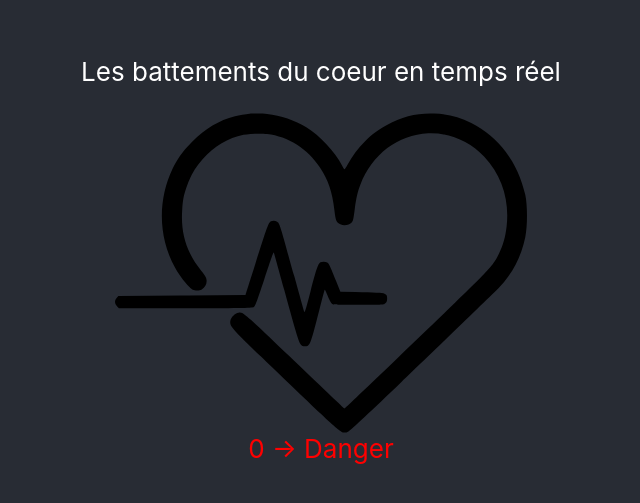
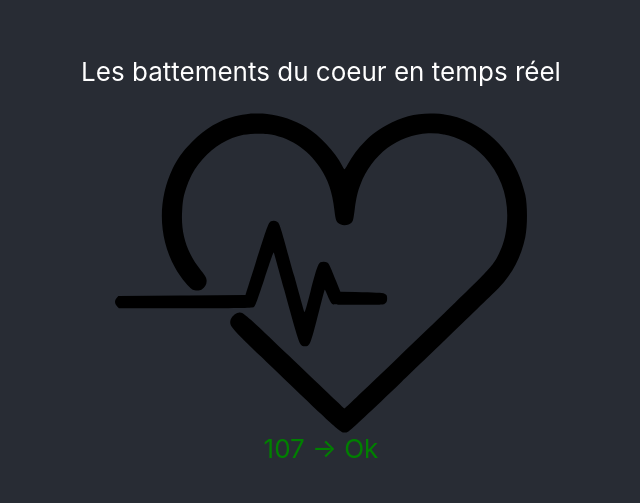
Before and after one commit to ClemenceDelestre/IOT, a React (Create React App) app: page / in a window 1280 px wide. Shown: the part 153-656 px from the top of the page, without its empty margins (319-959 px from the left). Built offline with nearby package versions, Linux system fonts and the light colour scheme.

Commit message:
useState ok

```diff
--- a/src/App.css
+++ b/src/App.css
@@ -29,11 +29,11 @@
 }
 
 .pbBpm {
-  color : red
+  color: red;
 }
 
 .bpmOk {
-  color : green
+  color: green;
 }
 /*@keyframes App-logo-spin {
   from {
--- a/src/App.js
+++ b/src/App.js
@@ -1,23 +1,23 @@
 import logo from './heartrate.svg';
 import './App.css';
 import Heartrate from './compenents/Heartrate';
-import { useEffect } from 'react';
+import { useEffect, useState } from 'react';
 
 function App() {
-  let rythmeCardiaque = 0;
+  const [rythCardiaque, setRythCardiaque] = useState(0);
 
   useEffect(() => {
     setInterval(() => {
-      rythmeCardiaque = 40 + Math.floor(Math.random() * (200 - 40));
+      setRythCardiaque(40 + Math.floor(Math.random() * (200 - 40)));
     }, 4000); //délai d'exécution du callback
-  },[]) //UseEffect est appelé que quand le composant est crée
+  }, []); //UseEffect est appelé que quand le composant est crée
 
   return (
     <div className="App">
       <header className="App-header">
         <p>Les battements du coeur en temps réel</p>
         <img src={logo} className="App-logo" alt="logo" />
-        <Heartrate data={rythmeCardiaque} />
+        <Heartrate data={rythCardiaque} />
       </header>
     </div>
   );
--- a/src/compenents/Heartrate.js
+++ b/src/compenents/Heartrate.js
@@ -1,15 +1,14 @@
 function Heartrate(props) {
-  const { data } = props; //mettre les valeurs de l'App dans le composant
-  console.log(data);
-  //var rythmeCardiaque = 40 + Math.floor(Math.random() * (200 - 40));
-  var pbBpm = '';
-  var description = ' ';
-  if (data < 50 || data > 150) {
-    pbBpm = 'pbBpm';
-    description = data + ' -> Danger';
-  } else {
-    pbBpm = 'bpmOk';
-    description = data + ' -> Ok';
+  const {data} = props ; //mettre les valeurs de l'App dans le composant
+  var pbBpm = ""
+  var description = " "
+  if (data<50 || data>150) {
+     pbBpm = "pbBpm";
+     description = data+ " -> Danger";
+  }
+  else {
+     pbBpm ="bpmOk";
+     description = data + " -> Ok";
   }
   return <div class={pbBpm}> {description} </div>;
 }
```
